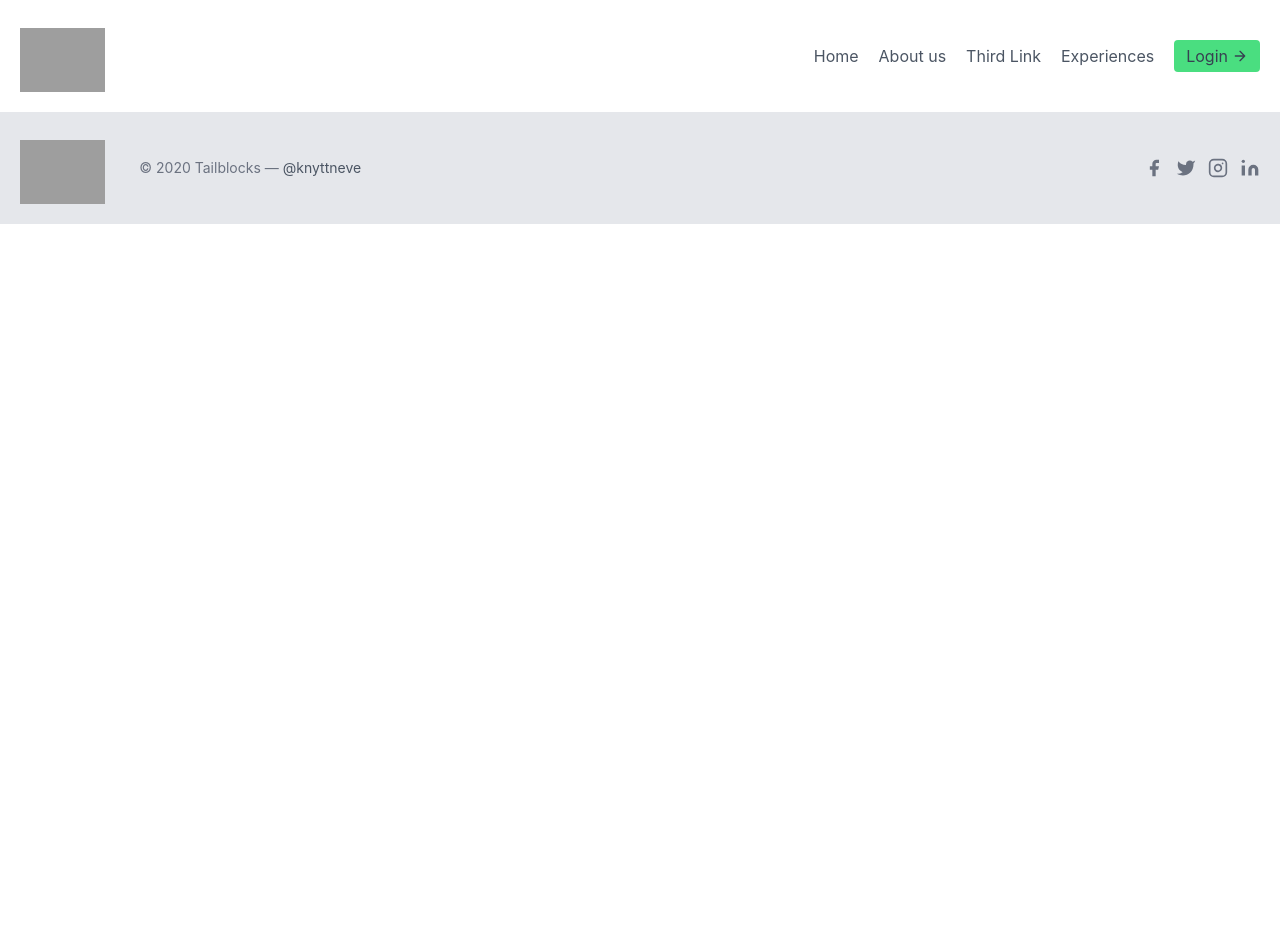
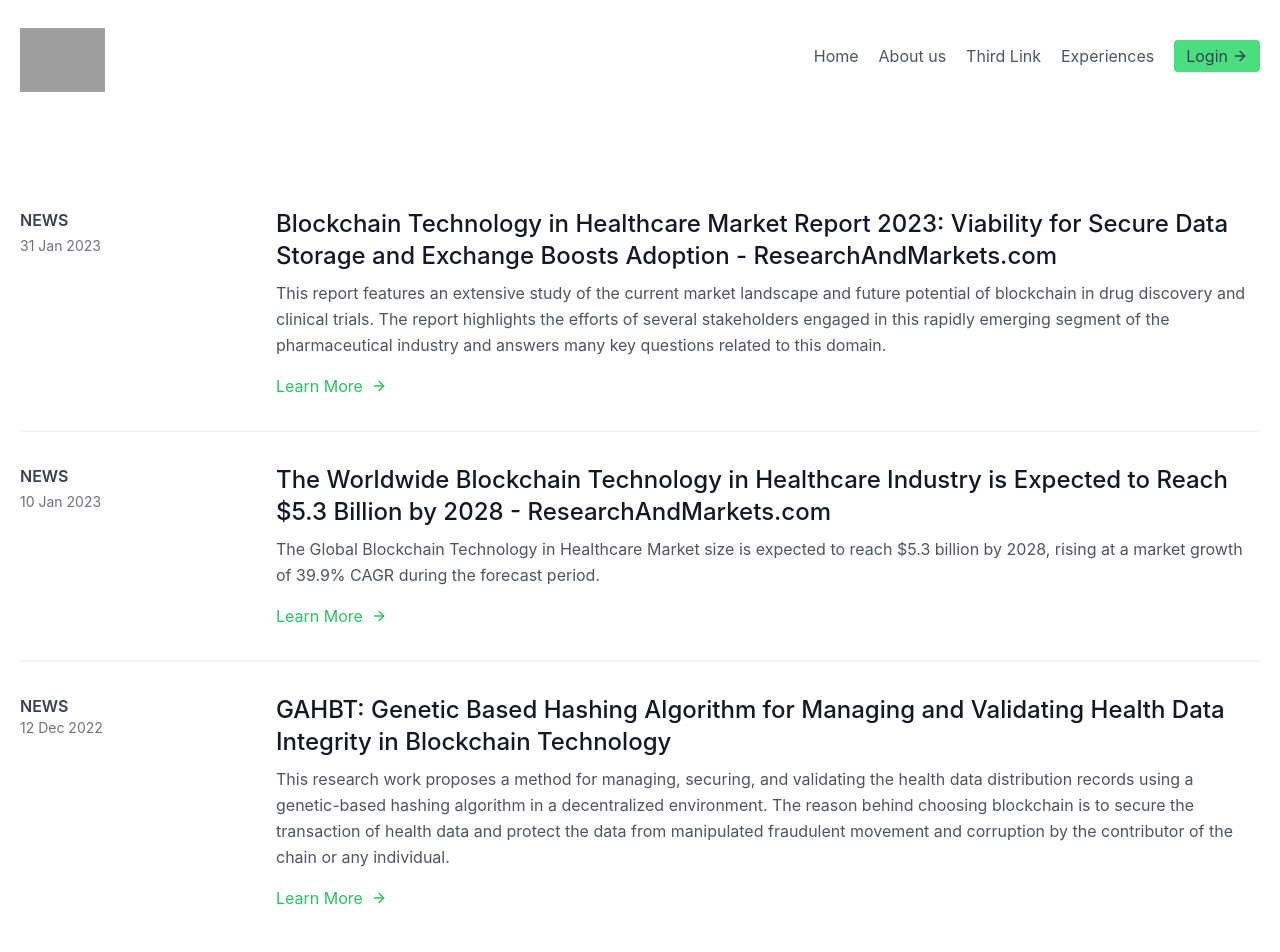
Before and after one commit to PulkitBxtra/HackNSUT, a React (Create React App) app in the folder frontend/: page /Experiences in a window 1280 px wide. Shown: the top 952 px of the page. Before the commit the page ends 800 px from the top, so only its background shows below. Built offline with nearby package versions, Linux system fonts and the light colour scheme; grey boxes are pictures that could not be loaded.

Commit message:
added experience page

```diff
--- a/frontend/src/App.js
+++ b/frontend/src/App.js
@@ -11,6 +11,7 @@ import ViewEntry from './Pages/Dashboard/Admin/ViewEntry';
 import SearchEntry from './Pages/Dashboard/Admin/SearchEntry';
 import RequestAccess from './Pages/Dashboard/Admin/RequestAccess';
 import UserLogs from './Pages/Dashboard/user/UserLogs';
+import Experiences from './Pages/Experiences/Experiences';
 
 
 
@@ -40,7 +41,7 @@ function App() {
           {/* <Route path="/events" element={<Events></Events>}></Route>
           <Route path="/gallery" element={<Gallery></Gallery>}></Route>
           <Route path="/contact" element={<Contact></Contact>}></Route> */}
-          {/* <Route path="/dash" element={<Dash></Dash>}></Route> */}
+          <Route path="/Experiences" element={<Experiences></Experiences>}></Route>
         </Routes>
         <Footer></Footer>
       </BrowserRouter>
--- a/frontend/src/Pages/Dashboard/Components/VerticalNavbarUser.jsx
+++ b/frontend/src/Pages/Dashboard/Components/VerticalNavbarUser.jsx
@@ -17,9 +17,6 @@ function VerticalNavbarUser() {
           <Link to="/dashboard/user/authorised" className="p-4 text-white hover:bg-gray-700">
             Authorised Requests
           </Link>
-          {/* <Link to="/dashboard/admin/requestaccess" className="p-4 text-white hover:bg-gray-700">
-            Request Access
-          </Link> */}
 
         </nav>
       </aside>
--- /dev/null
+++ b/frontend/src/Pages/Experiences/Experiences.jsx
@@ -0,0 +1,66 @@
+import React from 'react'
+
+function Experiences() {
+  return (
+    <div>
+
+<section class="text-gray-600 body-font overflow-hidden">
+  <div class="container px-5 py-24 mx-auto">
+    <div class="-my-8 divide-y-2 divide-gray-100">
+      <div class="py-8 flex flex-wrap md:flex-nowrap">
+        <div class="md:w-64 md:mb-0 mb-6 flex-shrink-0 flex flex-col">
+          <span class="font-semibold title-font text-gray-700">NEWS</span>
+          <span class="mt-1 text-gray-500 text-sm">31 Jan 2023</span>
+        </div>
+        <div class="md:flex-grow">
+          <h2 class="text-2xl font-medium text-gray-900 title-font mb-2">Blockchain Technology in Healthcare Market Report 2023: Viability for Secure Data Storage and Exchange Boosts Adoption - ResearchAndMarkets.com</h2>
+          <p class="leading-relaxed">This report features an extensive study of the current market landscape and future potential of blockchain in drug discovery and clinical trials. The report highlights the efforts of several stakeholders engaged in this rapidly emerging segment of the pharmaceutical industry and answers many key questions related to this domain.</p>
+          <a class="text-green-500 inline-flex items-center mt-4" href="https://www.businesswire.com/news/home/20230110005707/en/The-Worldwide-Blockchain-Technology-in-Healthcare-Industry-is-Expected-to-Reach-5.3-Billion-by-2028---ResearchAndMarkets.com" target="_blank" rel="noreferrer"> Learn More
+            <svg class="w-4 h-4 ml-2" viewBox="0 0 24 24" stroke="currentColor" stroke-width="2" fill="none" stroke-linecap="round" stroke-linejoin="round">
+              <path d="M5 12h14"></path>
+              <path d="M12 5l7 7-7 7"></path>
+            </svg>
+          </a>
+        </div>
+      </div>
+      <div class="py-8 flex flex-wrap md:flex-nowrap">
+        <div class="md:w-64 md:mb-0 mb-6 flex-shrink-0 flex flex-col">
+          <span class="font-semibold title-font text-gray-700">NEWS</span>
+          <span class="mt-1 text-gray-500 text-sm">10 Jan 2023</span>
+        </div>
+        <div class="md:flex-grow">
+          <h2 class="text-2xl font-medium text-gray-900 title-font mb-2">The Worldwide Blockchain Technology in Healthcare Industry is Expected to Reach $5.3 Billion by 2028 - ResearchAndMarkets.com</h2>
+          <p class="leading-relaxed">The Global Blockchain Technology in Healthcare Market size is expected to reach $5.3 billion by 2028, rising at a market growth of 39.9% CAGR during the forecast period.</p>
+          <a class="text-green-500 inline-flex items-center mt-4" href="https://www.businesswire.com/news/home/20230131005781/en/Blockchain-Technology-in-Healthcare-Market-Report-2023-Viability-for-Secure-Data-Storage-and-Exchange-Boosts-Adoption---ResearchAndMarkets.com" target="_blank" rel="noopener noreferrer">Learn More
+            <svg class="w-4 h-4 ml-2" viewBox="0 0 24 24" stroke="currentColor" stroke-width="2" fill="none" stroke-linecap="round" stroke-linejoin="round">
+              <path d="M5 12h14"></path>
+              <path d="M12 5l7 7-7 7"></path>
+            </svg>
+          </a>
+        </div>
+      </div>
+      <div class="py-8 flex flex-wrap md:flex-nowrap">
+        <div class="md:w-64 md:mb-0 mb-6 flex-shrink-0 flex flex-col">
+          <span class="font-semibold title-font text-gray-700">NEWS</span>
+          <span class="text-sm text-gray-500">12 Dec 2022</span>
+        </div>
+        <div class="md:flex-grow">
+          <h2 class="text-2xl font-medium text-gray-900 title-font mb-2">GAHBT: Genetic Based Hashing Algorithm for Managing and Validating Health Data Integrity in Blockchain Technology</h2>
+          <p class="leading-relaxed">This research work proposes a method for managing, securing, and validating the health data distribution records using a genetic-based hashing algorithm in a decentralized environment. The reason behind choosing blockchain is to secure the transaction of health data and protect the data from manipulated fraudulent movement and corruption by the contributor of the chain or any individual.</p>
+          <a class="text-green-500 inline-flex items-center mt-4" href="https://blockchainhealthcaretoday.com/index.php/journal/article/view/244" target="_blank" rel="noreferrer">Learn More
+            <svg class="w-4 h-4 ml-2" viewBox="0 0 24 24" stroke="currentColor" stroke-width="2" fill="none" stroke-linecap="round" stroke-linejoin="round">
+              <path d="M5 12h14"></path>
+              <path d="M12 5l7 7-7 7"></path>
+            </svg>
+          </a>
+        </div>
+      </div>
+    </div>
+  </div>
+</section>
+
+    </div>
+  )
+}
+
+export default Experiences
--- a/frontend/src/Pages/Home/Components/Navbar.jsx
+++ b/frontend/src/Pages/Home/Components/Navbar.jsx
@@ -1,8 +1,5 @@
 import React from 'react'
 import { useState } from 'react';
-import {Navigate, useNavigate} from 'react-router-dom';
-import keys from '../../../key';
-import { ethers } from "ethers";
 
 function Navbar() {
   const [account,setAccount] = useState(null);
@@ -62,7 +59,7 @@ function Navbar() {
       <a class="mr-5 hover:text-gray-900 cursor-pointer" href='/'>Home</a>
       <a class="mr-5 hover:text-gray-900 cursor-pointer" href="/about" >About us</a>
       <a class="mr-5 hover:text-gray-900 cursor-pointer">Third Link</a>
-      <a class="mr-5 hover:text-gray-900 cursor-pointer">Experiences</a>
+      <a class="mr-5 hover:text-gray-900 cursor-pointer" href="/experiences">Experiences</a>
     </nav>
 
     <button onClick={handleClick} class=" text-gray-700 inline-flex items-center bg-green-400 border-0 py-1 px-3 focus:outline-none hover:bg-green-200 rounded text-base mt-4 md:mt-0">
```
